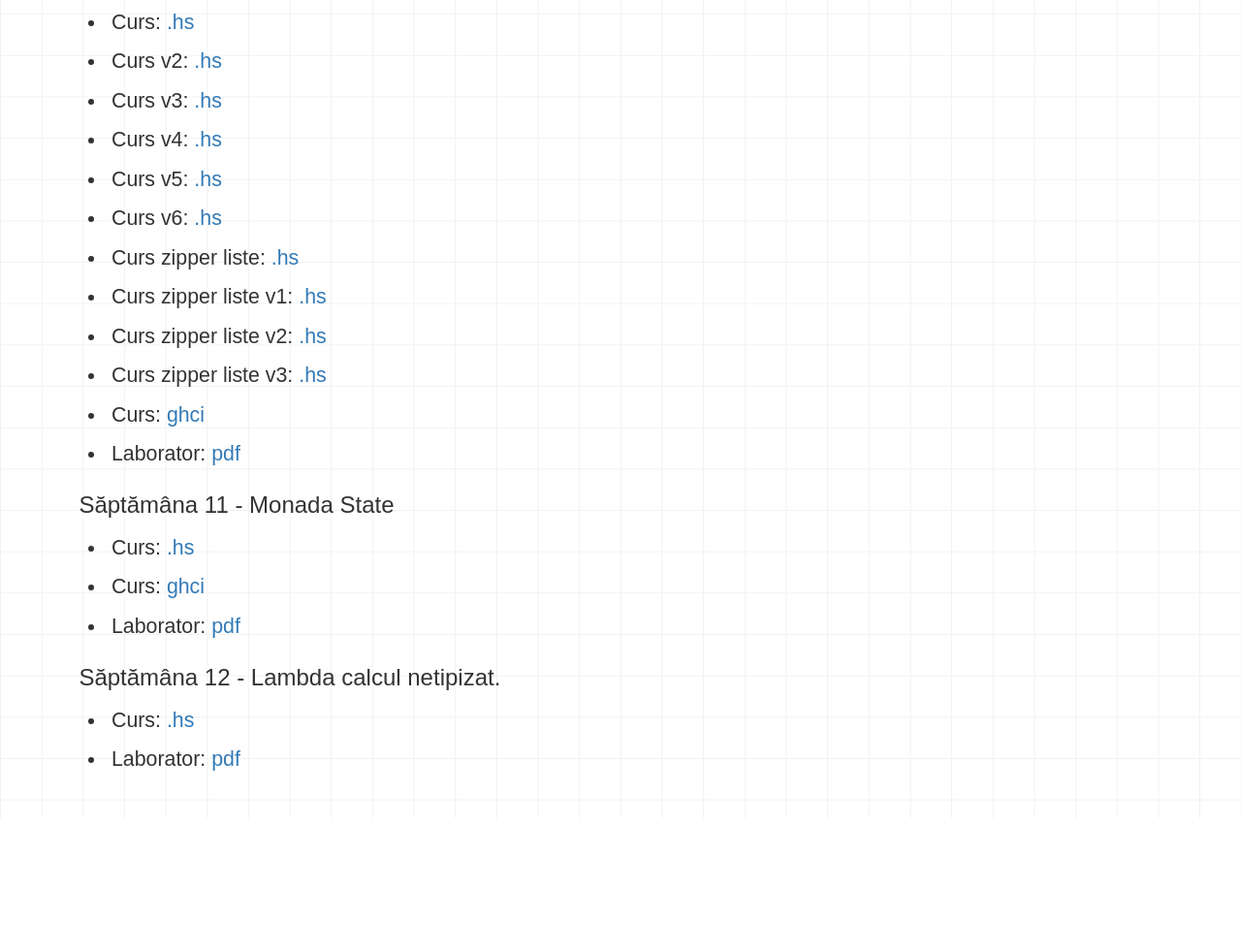
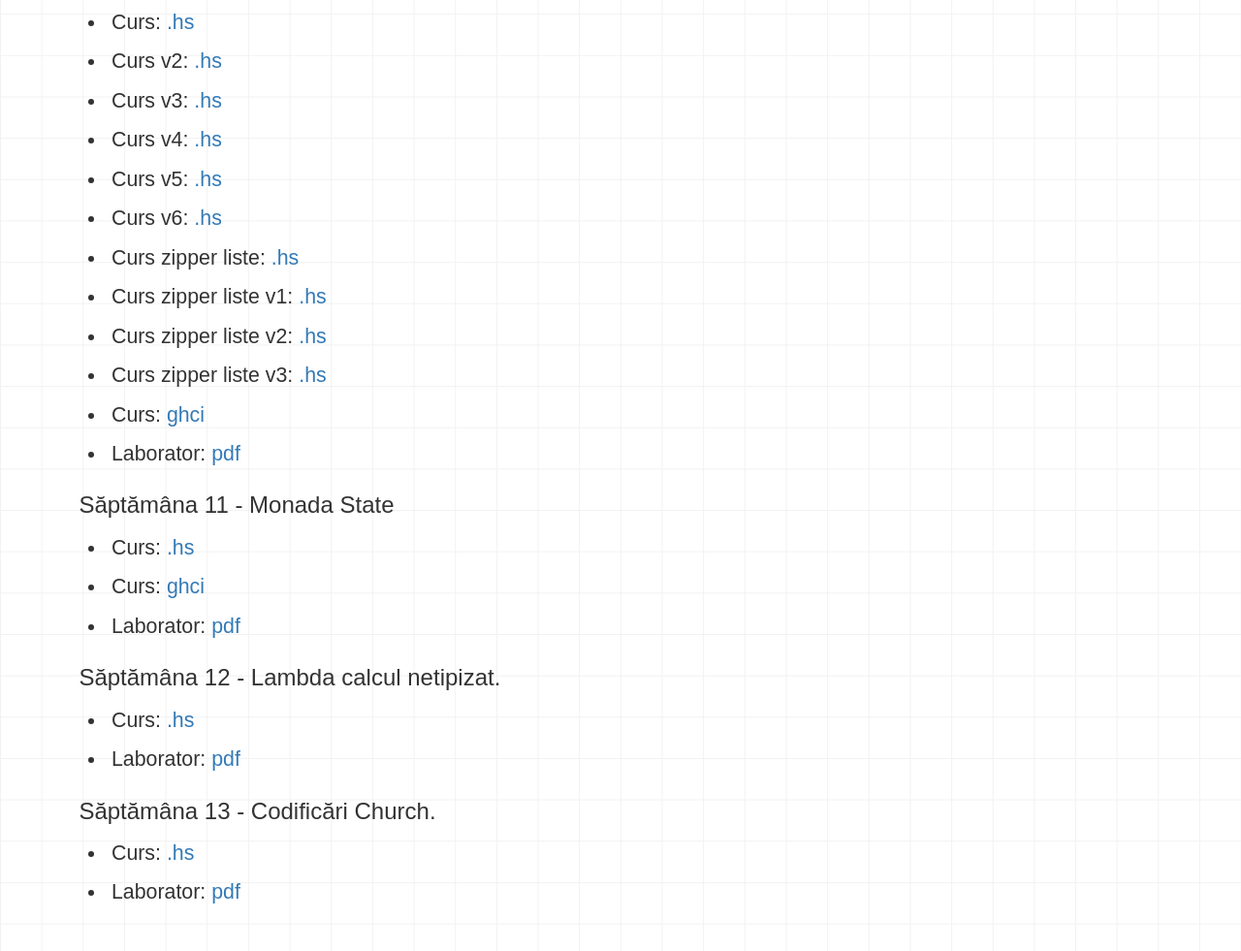
Before and after one commit to cs-functional-programming/cs-functional-programming.github.io, a plain HTML site: page index.html in a window 1280 px wide. Shown: the part 3569-4550 px from the top of the page at 97% size. Before the commit the page ends 4413 px from the top, so only its background shows below. Drawn offline with Linux system fonts and the light colour scheme.

Commit message:
Week 13.

```diff
--- a/index.html
+++ b/index.html
@@ -254,12 +254,12 @@
                       <li>Laborator: <a href="week12/l12.pdf">pdf</a></li>
                     </ul>
 
-                    <!-- <h3>Săptămâna 13 - Codificări Church.</h3> -->
+                    <h3>Săptămâna 13 - Codificări Church.</h3>
 
-                    <!-- <ul> -->
-                    <!--   <li>Curs: <a href="week13/c13.pdf">.hs</a></li> -->
-                    <!--   <li>Laborator: <a href="week13/l13.pdf">pdf</a></li> -->
-                    <!-- </ul> -->
+                    <ul>
+                      <li>Curs: <a href="week13/c13.pdf">.hs</a></li>
+                      <li>Laborator: <a href="week13/l13.pdf">pdf</a></li>
+                    </ul>
 
                     <!-- <h3>Săptămâna 14 - Strategii de evaluare în lambda-calcul.</h3> -->
 
```
Also changed, not shown: 2 other files.
